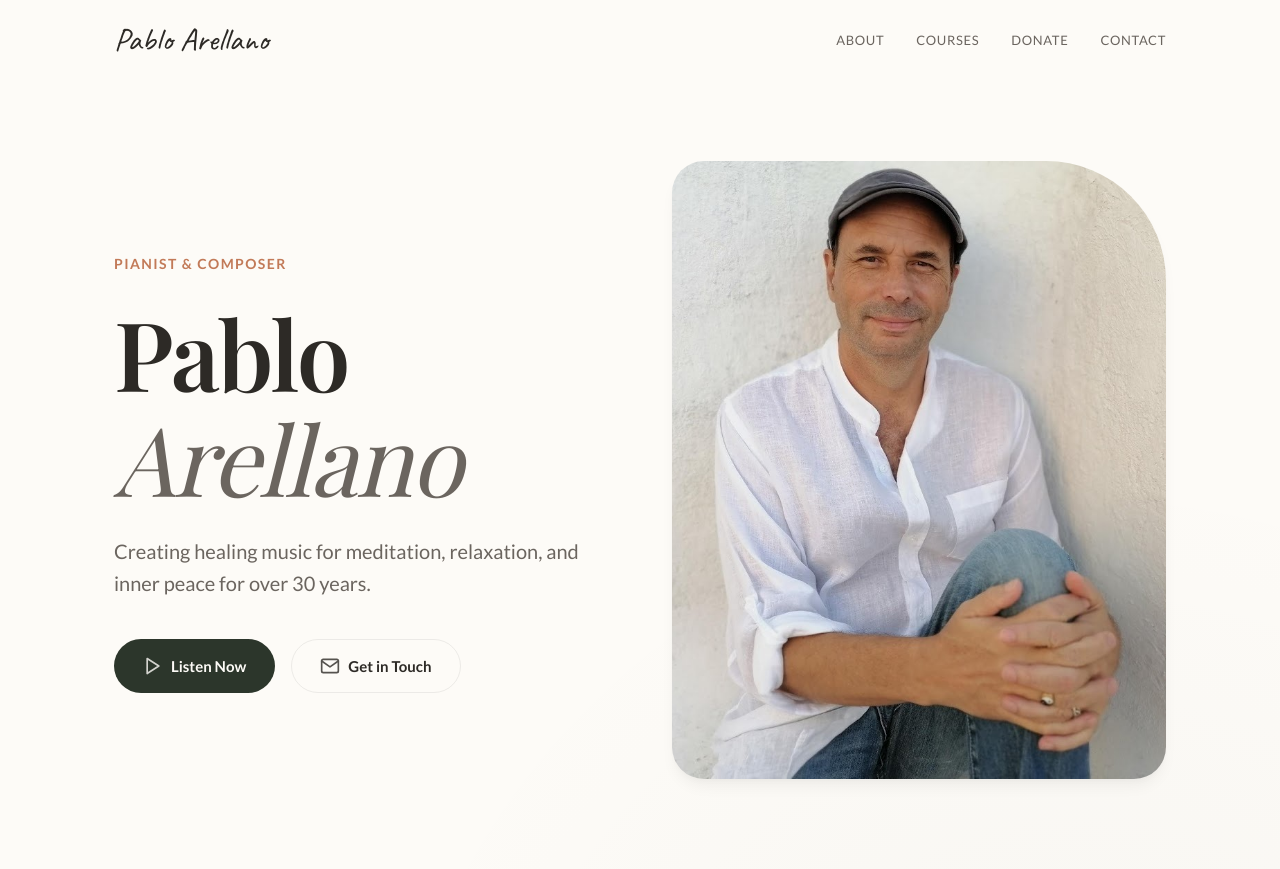
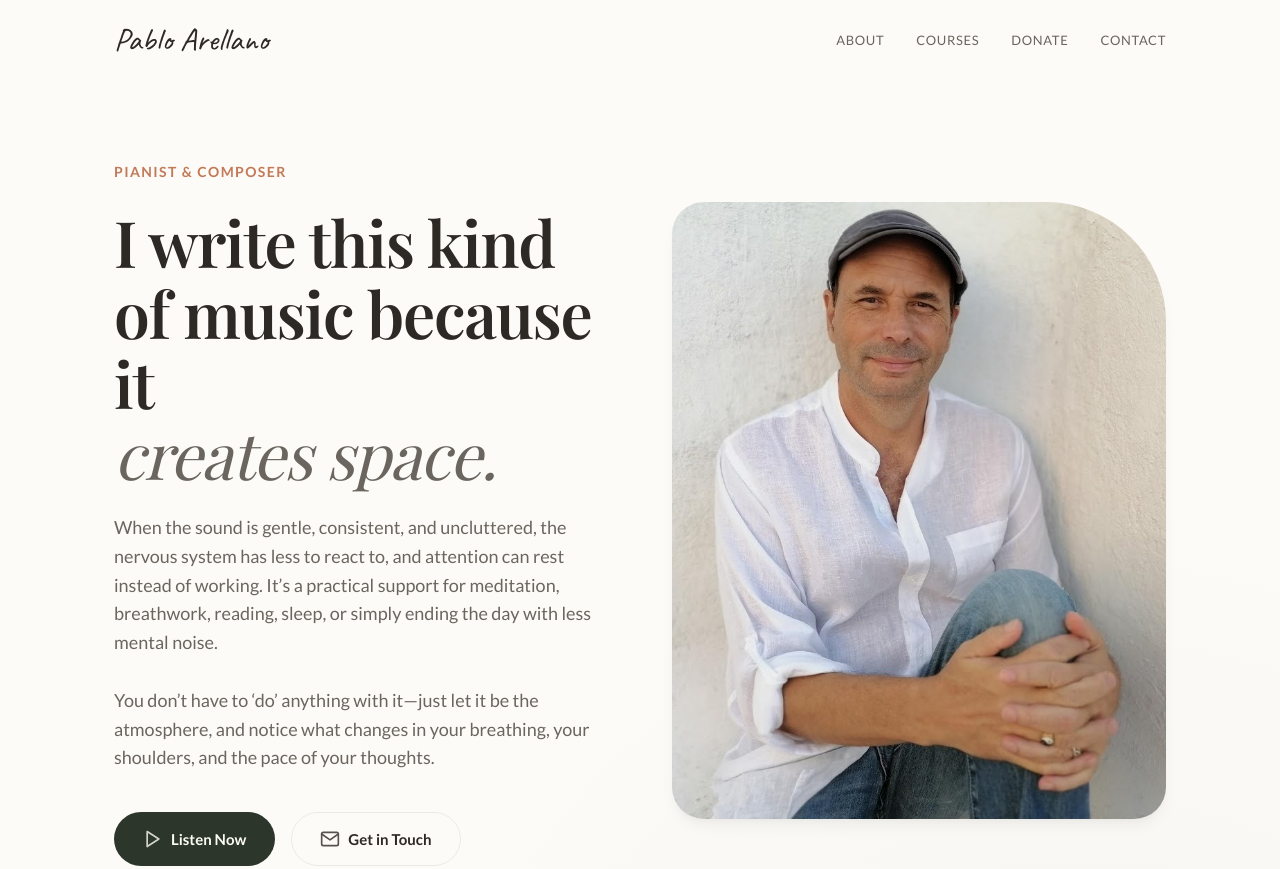
Before and after one commit to Aztecbird/pablo-website, a plain HTML site: page index.html in a window 1280 px wide. Shown: the top 869 px of the page. Drawn offline with nearby package versions, Linux system fonts and the light colour scheme; a web font is replaced by a local one.

Commit message:
Update hero text to new quote

```diff
--- a/index.html
+++ b/index.html
@@ -32,9 +32,12 @@
             <div class="wrap hero-wrap">
                 <div class="hero-content">
                     <div class="subtitle">Pianist & Composer</div>
-                    <h1>Pablo<br><em>Arellano</em></h1>
-                    <p class="lead">Creating healing music for meditation, relaxation, and inner peace for over 30
-                        years.</p>
+                    <h1>I write this kind of music because it<br><em>creates space.</em></h1>
+                    <p class="lead">When the sound is gentle, consistent, and uncluttered, the nervous system has less
+                        to react to, and attention can rest instead of working. It’s a practical support for meditation,
+                        breathwork, reading, sleep, or simply ending the day with less mental noise.<br><br>You don’t
+                        have to ‘do’ anything with it—just let it be the atmosphere, and notice what changes in your
+                        breathing, your shoulders, and the pace of your thoughts.</p>
                     <div class="actions">
                         <a class="btn primary" href="#courses">
                             <svg xmlns="http://www.w3.org/2000/svg" width="20" height="20" viewBox="0 0 24 24"
--- a/styles.css
+++ b/styles.css
@@ -125,7 +125,7 @@ h3 {
 }
 
 .hero h1 {
-  font-size: clamp(64px, 8vw, 96px);
+  font-size: clamp(40px, 5vw, 64px);
   line-height: 1.1;
   margin-bottom: 24px;
   letter-spacing: -0.02em;
@@ -138,10 +138,10 @@ h3 {
 }
 
 .hero .lead {
-  font-size: 20px;
+  font-size: 18px;
   color: var(--text-muted);
   margin-bottom: 40px;
-  max-width: 480px;
+  max-width: 540px;
 }
 
 .actions {
```
